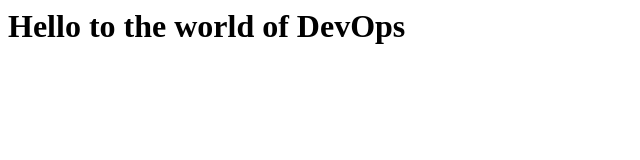
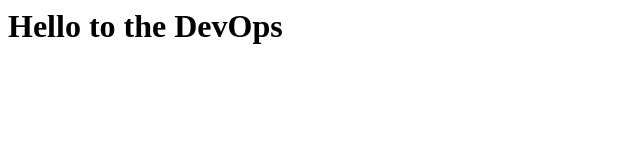
Before and after one commit to MALIK-ZAKRIA-MEHMOOD/jenkins-git-demo, a plain HTML site: page index.html in a window 1280 px wide. Shown: the whole page, without its empty margins (0-640 px from the left). Drawn offline with Linux system fonts and the light colour scheme.

Commit message:
This is third commit

```diff
--- a/index.html
+++ b/index.html
@@ -1 +1 @@
-<h1>Hello to the world of DevOps</h1>
+<h1>Hello to the DevOps</h1>
```
